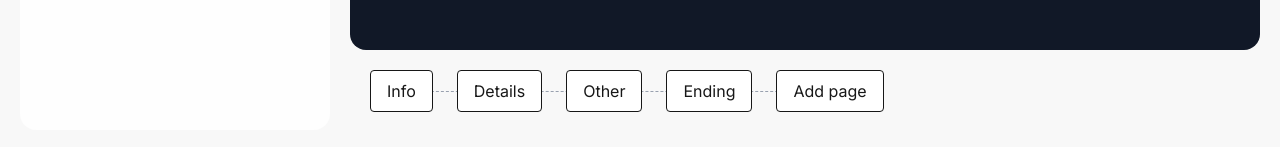
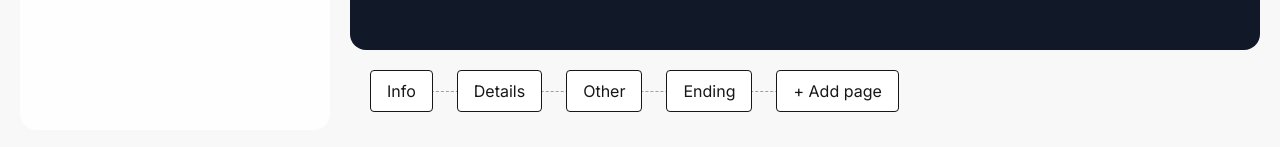
Before and after one commit to t3developer/draggable-menu-nextjs, a Next.js app: page /editor in a window 1280 px wide. Shown: the part 650-797 px from the top of the page. Built offline with nearby package versions, Linux system fonts and the light colour scheme.

Commit message:
add new page popup menu

```diff
--- a/app/editor/_components/FormNav.tsx
+++ b/app/editor/_components/FormNav.tsx
@@ -3,6 +3,7 @@ import { closestCenter, DndContext, PointerSensor, useSensor, useSensors } from
 import React, { useState } from 'react';
 import FormSortablePage, { FormNavPage } from './FormSortablePage';
 import { arrayMove, horizontalListSortingStrategy, SortableContext } from '@dnd-kit/sortable';
+import FormNavAddPage, { FormNavAddPageDisplay } from './FormNavAddPage';
 
 const FormNav = () => {
   const [contextPageId, setContextPageId] = useState<string | null>(null);
@@ -31,7 +32,9 @@ const FormNav = () => {
     <DndContext sensors={sensors} onDragEnd={handleDragEnd} collisionDetection={closestCenter}>
       <SortableContext items={pages} strategy={horizontalListSortingStrategy}>
         <nav className="inline-flex items-center w-auto relative z-10">
+
           <div className="absolute top-1/2 left-4 right-4 border-t border-dashed border-gray-400 z-0"></div>
+
           {pages.map((page, index) => (
             <div key={page.id} className='flex items-center'>
               <FormSortablePage
@@ -45,7 +48,8 @@ const FormNav = () => {
               </FormSortablePage>
             </div>
           ))}
-          <button className='px-4 py-2 border rounded cursor-pointer bg-white relative z-10'>Add page</button>
+
+          <FormNavAddPage display={FormNavAddPageDisplay.BUTTON} />
         </nav>
       </SortableContext>
     </DndContext>
--- /dev/null
+++ b/app/editor/_components/FormNavAddPage.tsx
@@ -0,0 +1,102 @@
+'use client';
+import React, { useEffect, useRef, useState } from 'react';
+
+export enum FormNavAddPageDisplay {
+  BUTTON = 'button',
+  ICON = 'icon'
+}
+
+type FormNavAddPageProps = {
+  display: FormNavAddPageDisplay
+};
+
+const FormNavAddPage = ({ display }: FormNavAddPageProps) => {
+  const [isOpen, setIsOpen] = useState(false);
+  const ref = useRef<HTMLDivElement>(null);
+
+  const toggleMenu = () => setIsOpen((prev) => !prev);
+  const closeMenu = () => setIsOpen(false);
+
+  useEffect(() => {
+    const handleClickOutside = (e: MouseEvent) => {
+      if (ref.current && !ref.current.contains(e.target as Node)) {
+        closeMenu();
+      }
+    };
+    document.addEventListener('click', handleClickOutside);
+    return () => document.removeEventListener('click', handleClickOutside);
+  }, []);
+
+  return (
+    <div
+      ref={ref}
+      className="relative inline-block"
+      onMouseLeave={display === FormNavAddPageDisplay.ICON ? () => closeMenu() : undefined}>
+      {display === FormNavAddPageDisplay.BUTTON && (
+        <button
+          onClick={toggleMenu}
+          className="px-4 py-2 border rounded cursor-pointer bg-white relative z-10"
+        >
+          + Add page
+        </button>
+      )}
+
+      {display === FormNavAddPageDisplay.ICON && (
+        <div onClick={toggleMenu} className='inline-block'>
+          <svg width="22" height="22" viewBox="0 0 22 22" fill="none" xmlns="http://www.w3.org/2000/svg">
+            <g filter="url(#filter0_dd_1_25)">
+            <path d="M3 10C3 5.58172 6.58172 2 11 2C15.4183 2 19 5.58172 19 10C19 14.4183 15.4183 18 11 18C6.58172 18 3 14.4183 3 10Z" fill="white"/>
+            <path d="M11 2.25C15.2802 2.25 18.75 5.71979 18.75 10C18.75 14.2802 15.2802 17.75 11 17.75C6.71979 17.75 3.25 14.2802 3.25 10C3.25 5.71979 6.71979 2.25 11 2.25Z" stroke="#E1E1E1" strokeWidth="0.5"/>
+            <g clipPath="url(#clip0_1_25)">
+            <path d="M11 7.16667V10M11 10V12.8333M11 10H8.16666M11 10H13.8333" stroke="black" strokeLinecap="round" strokeLinejoin="round"/>
+            </g>
+            </g>
+            <defs>
+            <filter id="filter0_dd_1_25" x="0" y="0" width="22" height="22" filterUnits="userSpaceOnUse" colorInterpolationFilters="sRGB">
+            <feFlood floodOpacity="0" result="BackgroundImageFix"/>
+            <feColorMatrix in="SourceAlpha" type="matrix" values="0 0 0 0 0 0 0 0 0 0 0 0 0 0 0 0 0 0 127 0" result="hardAlpha"/>
+            <feOffset dy="1"/>
+            <feGaussianBlur stdDeviation="1.5"/>
+            <feComposite in2="hardAlpha" operator="out"/>
+            <feColorMatrix type="matrix" values="0 0 0 0 0 0 0 0 0 0 0 0 0 0 0 0 0 0 0.04 0"/>
+            <feBlend mode="normal" in2="BackgroundImageFix" result="effect1_dropShadow_1_25"/>
+            <feColorMatrix in="SourceAlpha" type="matrix" values="0 0 0 0 0 0 0 0 0 0 0 0 0 0 0 0 0 0 127 0" result="hardAlpha"/>
+            <feOffset dy="1"/>
+            <feGaussianBlur stdDeviation="0.5"/>
+            <feComposite in2="hardAlpha" operator="out"/>
+            <feColorMatrix type="matrix" values="0 0 0 0 0 0 0 0 0 0 0 0 0 0 0 0 0 0 0.02 0"/>
+            <feBlend mode="normal" in2="effect1_dropShadow_1_25" result="effect2_dropShadow_1_25"/>
+            <feBlend mode="normal" in="SourceGraphic" in2="effect2_dropShadow_1_25" result="shape"/>
+            </filter>
+            <clipPath id="clip0_1_25">
+            <rect width="8" height="8" fill="white" transform="translate(7 6)"/>
+            </clipPath>
+            </defs>
+          </svg>
+        </div>
+      )}
+
+      {isOpen && (
+        <div className="absolute bottom-full left-0 bg-white border rounded shadow-md z-50 transition-opacity duration-200 opacity-100">
+          <button
+            className="block px-4 py-2 w-full text-left transition-colors duration-200 hover:bg-gray-100"
+          >
+            Form
+          </button>
+          <button
+            className="block px-4 py-2 w-full text-left transition-colors duration-200 hover:bg-gray-100"
+          >
+            Cover
+          </button>
+          <button
+            className="block px-4 py-2 w-full text-left transition-colors duration-200 hover:bg-gray-100"
+          >
+            Payment
+          </button>
+        </div>
+      )}
+    </div>
+  )
+}
+
+export default FormNavAddPage
--- a/app/editor/_components/FormNavGap.tsx
+++ b/app/editor/_components/FormNavGap.tsx
@@ -1,4 +1,5 @@
 import React from 'react';
+import FormNavAddPage, { FormNavAddPageDisplay } from './FormNavAddPage';
 
 interface Props {
   hover?: boolean,
@@ -13,37 +14,8 @@ const FormNavGap = ({ hover, addNewPage }: Props) => {
       ${!hover ? '' : 'cursor-pointer hover:w-14'}
       flex group justify-center items-center w-6 h-10 transition-all transition-discrete ease-in`}>
         {hover && (
-          <div className='hidden relative z-10 mt-0.5 group-hover:block'>
-            <svg width="22" height="22" viewBox="0 0 22 22" fill="none" xmlns="http://www.w3.org/2000/svg">
-              <g filter="url(#filter0_dd_1_25)">
-              <path d="M3 10C3 5.58172 6.58172 2 11 2C15.4183 2 19 5.58172 19 10C19 14.4183 15.4183 18 11 18C6.58172 18 3 14.4183 3 10Z" fill="white"/>
-              <path d="M11 2.25C15.2802 2.25 18.75 5.71979 18.75 10C18.75 14.2802 15.2802 17.75 11 17.75C6.71979 17.75 3.25 14.2802 3.25 10C3.25 5.71979 6.71979 2.25 11 2.25Z" stroke="#E1E1E1" strokeWidth="0.5"/>
-              <g clipPath="url(#clip0_1_25)">
-              <path d="M11 7.16667V10M11 10V12.8333M11 10H8.16666M11 10H13.8333" stroke="black" strokeLinecap="round" strokeLinejoin="round"/>
-              </g>
-              </g>
-              <defs>
-              <filter id="filter0_dd_1_25" x="0" y="0" width="22" height="22" filterUnits="userSpaceOnUse" colorInterpolationFilters="sRGB">
-              <feFlood floodOpacity="0" result="BackgroundImageFix"/>
-              <feColorMatrix in="SourceAlpha" type="matrix" values="0 0 0 0 0 0 0 0 0 0 0 0 0 0 0 0 0 0 127 0" result="hardAlpha"/>
-              <feOffset dy="1"/>
-              <feGaussianBlur stdDeviation="1.5"/>
-              <feComposite in2="hardAlpha" operator="out"/>
-              <feColorMatrix type="matrix" values="0 0 0 0 0 0 0 0 0 0 0 0 0 0 0 0 0 0 0.04 0"/>
-              <feBlend mode="normal" in2="BackgroundImageFix" result="effect1_dropShadow_1_25"/>
-              <feColorMatrix in="SourceAlpha" type="matrix" values="0 0 0 0 0 0 0 0 0 0 0 0 0 0 0 0 0 0 127 0" result="hardAlpha"/>
-              <feOffset dy="1"/>
-              <feGaussianBlur stdDeviation="0.5"/>
-              <feComposite in2="hardAlpha" operator="out"/>
-              <feColorMatrix type="matrix" values="0 0 0 0 0 0 0 0 0 0 0 0 0 0 0 0 0 0 0.02 0"/>
-              <feBlend mode="normal" in2="effect1_dropShadow_1_25" result="effect2_dropShadow_1_25"/>
-              <feBlend mode="normal" in="SourceGraphic" in2="effect2_dropShadow_1_25" result="shape"/>
-              </filter>
-              <clipPath id="clip0_1_25">
-              <rect width="8" height="8" fill="white" transform="translate(7 6)"/>
-              </clipPath>
-              </defs>
-            </svg>
+          <div className='hidden relative z-20 mt-0.5 group-hover:block'>
+            <FormNavAddPage display={FormNavAddPageDisplay.ICON} />
           </div>
         )}
     </div>
```
